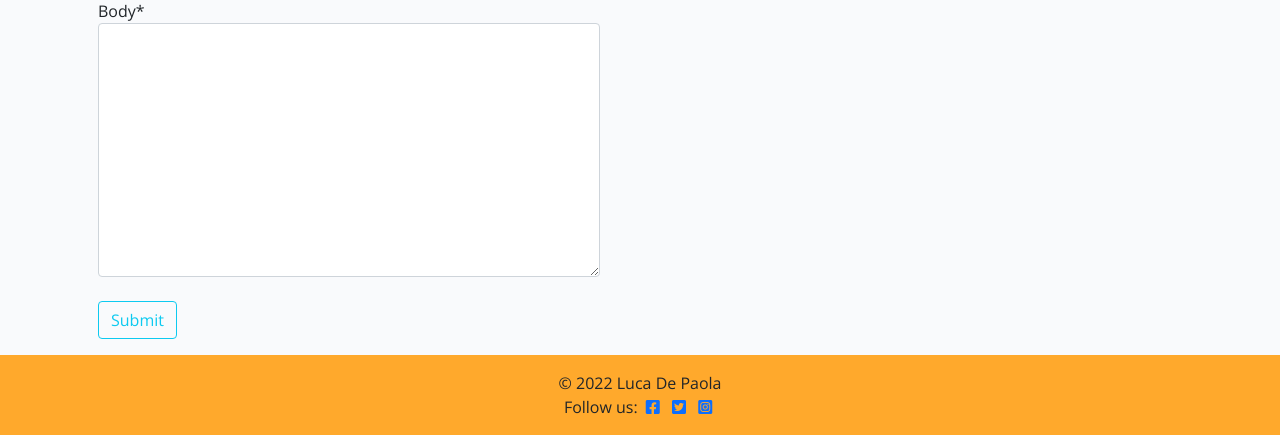
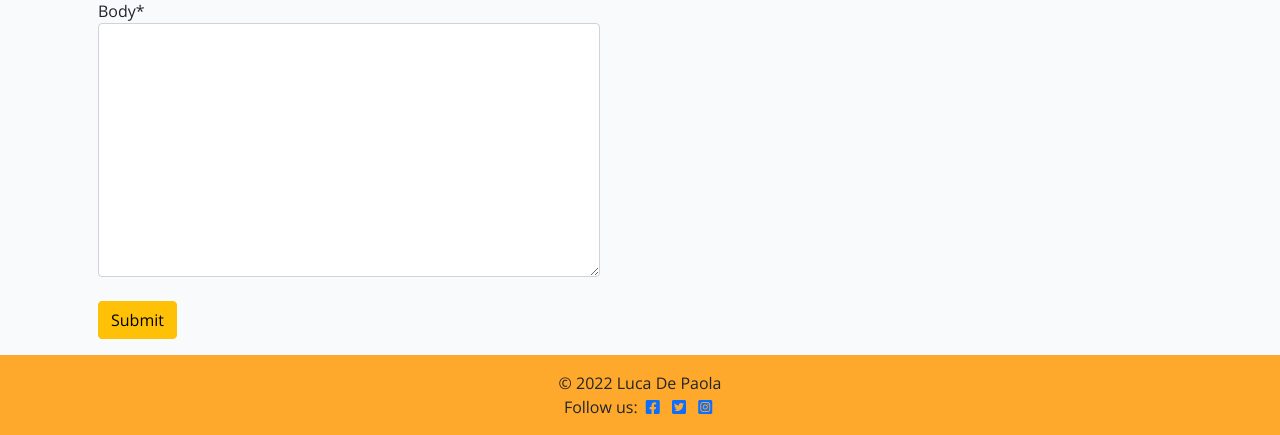
Before and after one commit to LucaDP07/TravelBlog, a Django app: template templates/post_detail.html in a window 1280 px wide. Shown: the part 733-1168 px from the top of the page. Run offline with Django 3.2, Linux system fonts and the light colour scheme; the template is opened without the code that fills it: values that come from a table or form of the project are taken from there, others are empty; the visitor is signed in with stand-in values (Sample User, id 1); some libraries are stand-ins or nearby versions.

Commit message:
style submit button for post_detail template

```diff
--- a/templates/post_detail.html
+++ b/templates/post_detail.html
@@ -122,7 +122,7 @@
                         {{ comment_form | crispy }}
                         {% csrf_token %}
                         <br>
-                        <button type="submit" class="btn btn-outline-info">Submit</button>
+                        <button type="submit" class="btn btn-warning">Submit</button>
                     </form>
                     {% endif %}
                     {% endif %}
```
